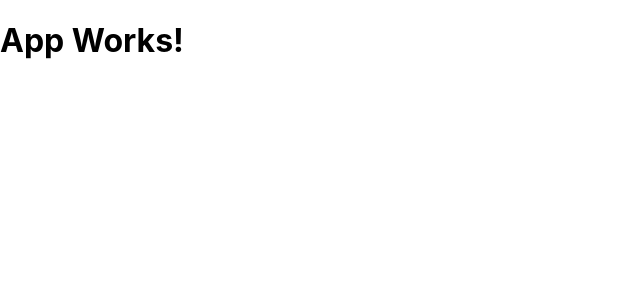
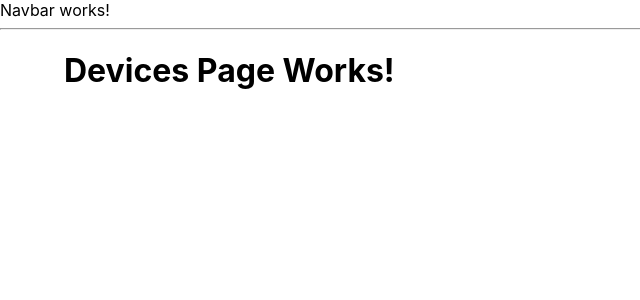
Before and after one commit to OscarDHdz/devices-clientapp, a React (Create React App) app: page / in a window 1280 px wide. Shown: the top 300 px of the page, without its empty margins (0-640 px from the left). Built offline with nearby package versions, Linux system fonts and the light colour scheme.

Commit message:
Create initial app layout structure

```diff
--- a/src/App.js
+++ b/src/App.js
@@ -1,8 +1,12 @@
 import React from 'react';
+import Layout from './components/common/Layout';
+import DevicesPage from './components/devices/DevicesPage';
 
 function App() {
   return (
-    <h1>App Works!</h1>
+    <Layout>
+      <DevicesPage></DevicesPage>
+    </Layout>
   );
 }
 
--- /dev/null
+++ b/src/components/common/Layout.js
@@ -0,0 +1,19 @@
+import React, { Fragment } from 'react';
+import NavBar from './NavBar';
+
+
+const Layout = (props) => {
+
+  return (
+    <Fragment>
+      <NavBar></NavBar>
+      <div
+        className={'layout-content'}>
+        {props.children}
+      </div>
+    </Fragment>
+  )
+
+}
+
+export default Layout;
--- /dev/null
+++ b/src/components/common/NavBar.js
@@ -0,0 +1,16 @@
+import React, { Fragment } from 'react';
+
+const NavBar = () => {
+
+  return (
+    <Fragment>
+      <div>
+        Navbar works!
+      </div>
+      <hr/>
+    </Fragment>
+  )
+
+};
+
+export default NavBar;
--- /dev/null
+++ b/src/components/devices/DevicesPage.js
@@ -0,0 +1,9 @@
+import React from 'react';
+
+const DevicesPage = ( ) => {
+  return (
+    <h1>Devices Page Works!</h1>
+  )
+}
+
+export default DevicesPage;
--- a/src/index.css
+++ b/src/index.css
@@ -6,3 +6,9 @@ body {
   -webkit-font-smoothing: antialiased;
   -moz-osx-font-smoothing: grayscale;
 }
+
+.layout-content {
+  margin-top: 21px;
+  margin-left: 5%;
+  margin-right: 5%;
+}
```
